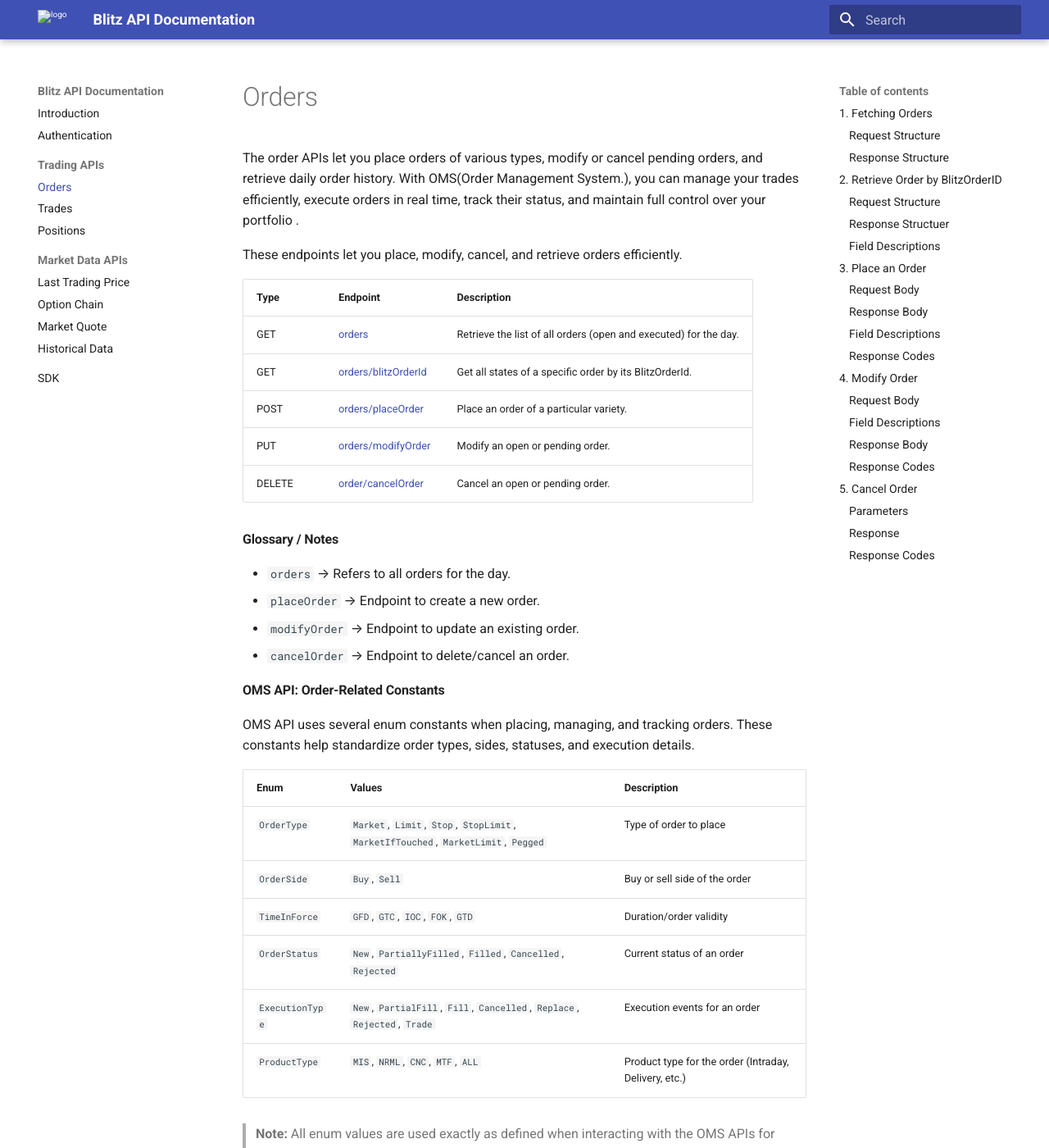
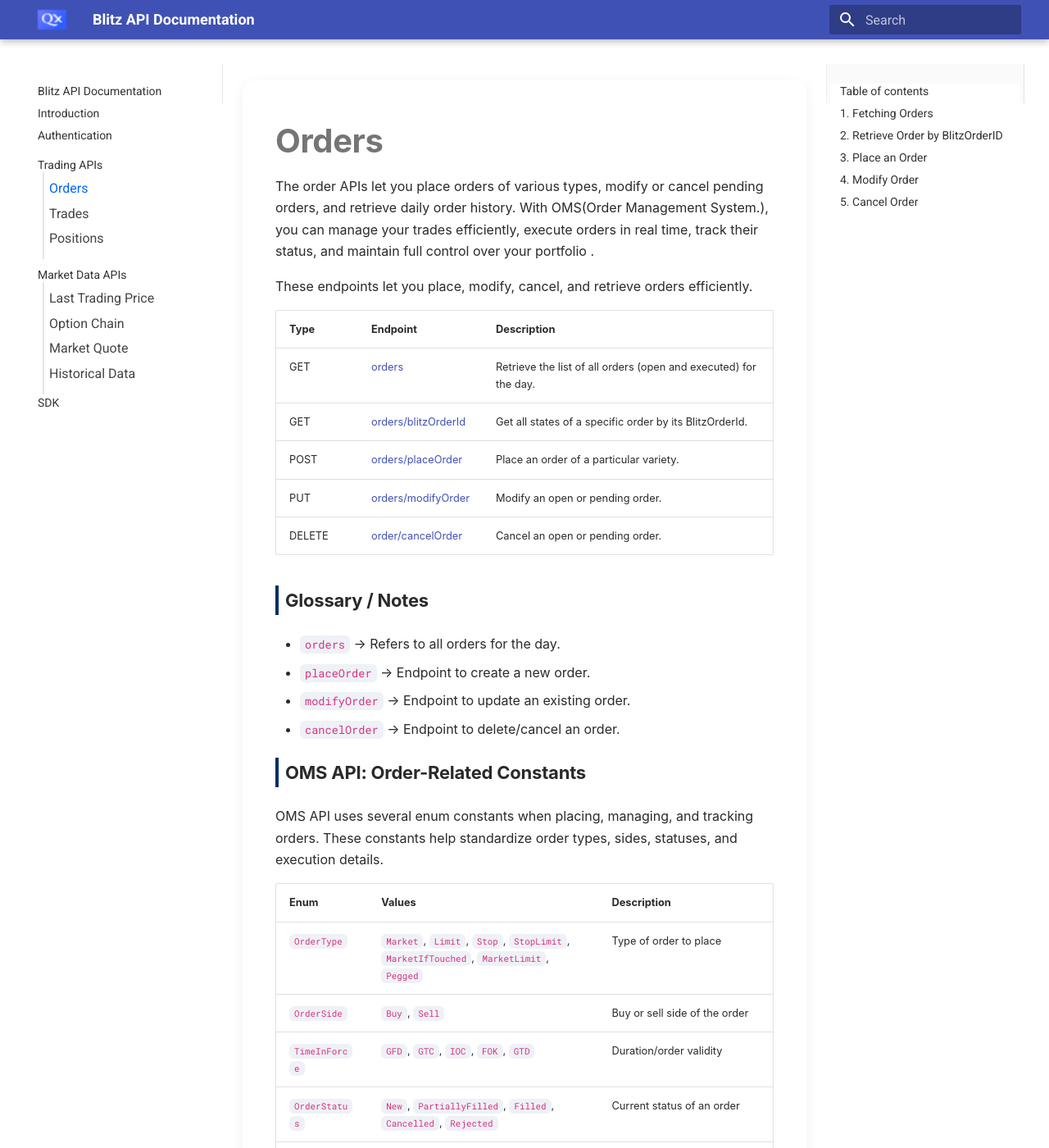
Before and after one commit to harshitverma-16/blitz-api-doc, an MkDocs documentation site: the page built from docs/orders.md, in a window 1280 px wide and 1400 px high. Shown: the whole window at 82% size. Built offline with MkDocs 1.6.1 and Material for MkDocs 9.7.7, drawn with Linux system fonts in a browser that asks for light colours.

Commit message:
update the css file

````diff
--- /dev/null
+++ b/docs/css/custom.css
@@ -0,0 +1,127 @@
+
+/* Optional: add border or padding to make it more noticeable */
+h4 {
+  border-left: 4px solid #003063;
+  padding-left: 8px;
+  font-weight: 600;
+  font-size: 22px;
+}
+
+
+
+/* Remove the top header bar */
+.md-header {
+    display: transparent !important;
+}
+.md-main {
+    margin-top: 0 !important;
+}
+
+/* Make sidebar cleaner */
+.md-sidebar {
+    background: #ffffff !important;
+    border-right: 1px solid #e4e4e4 !important;
+}
+
+/* Sidebar navigation style */
+.md-nav__title, .md-nav__link {
+    font-weight: 500 !important;
+    color: #333 !important;
+}
+
+.md-nav__link--active {
+    color: #0066ff !important;       /* Pretty blue highlight */
+}
+
+.md-nav__item {
+    margin-bottom: 6px;
+}
+
+/* Page background softer */
+.md-content {
+    background: #ffffff !important;
+}
+
+/* Smooth content typography */
+.md-typeset {
+    font-family: "Inter", "Roboto", sans-serif !important;
+    font-size: 16px;
+    line-height: 1.65;
+    color: #2a2a2a;
+}
+
+/* Headings styling */
+.md-typeset h1 {
+    font-size: 2.0rem;
+    font-weight: 700;
+    margin-bottom: 0.8rem;
+}
+
+.md-typeset h2 {
+    font-size: 1.6rem;
+    font-weight: 600;
+    margin-top: 2rem;
+}
+
+/* Code blocks */
+.md-typeset pre > code {
+    background: #f5f5f7 !important;
+    border-radius: 10px;
+    padding: 1rem !important;
+}
+
+.md-typeset code {
+    background: #eef1f5;
+    padding: 2px 6px;
+    border-radius: 6px;
+    color: #d63384;
+}
+
+/* Tables */
+.md-typeset table {
+    border-radius: 10px;
+    overflow: hidden;
+    border: 1px solid #ddd;
+}
+
+/* Card-like feel around main content */
+.md-content__inner {
+    background: #ffffff;
+    padding: 2rem;
+    border-radius: 14px;
+    box-shadow: 0 4px 16px rgba(0,0,0,0.06);
+    margin-top: 1rem;
+}
+
+/* Remove right side Table of Contents gray box */
+.md-sidebar--secondary {
+    border-left: 1px solid #eee;
+    background: #fafafa !important;
+}
+
+/* Smooth link styling */
+a {
+    color: #0066ff;
+}
+a:hover {
+    text-decoration: underline;
+}
+
+/* Restore proper indentation for nested navigation */
+.md-nav__item .md-nav__list {
+    margin-left: 18px !important;   /* indent sub-items */
+    padding-left: 6px !important;
+    border-left: 2px solid #e5e5e5; /* subtle line for hierarchy */
+}
+
+/* Sub-item link styling */
+.md-nav__item .md-nav__list .md-nav__link {
+    font-size: 0.8rem;
+    color: #444 !important;
+}
+
+/* Active sub-item */
+.md-nav__item .md-nav__list .md-nav__link--active {
+    color: #0066ff !important;
+    font-weight: 600;
+}
--- a/docs/orders.md
+++ b/docs/orders.md
@@ -56,10 +56,10 @@
   'http://api.blitz.com/api/order' \
   -H 'accept: */*'
 ```
-### Request Structure
+#### Request Structure
 - No Body
 
-### Response Structure
+#### Response Structure
 
 <details>
 <summary>Click to view Order List JSON Body</summary>
@@ -300,10 +300,10 @@
   -H 'accept: application/json' \
   -H 'Authorization: Bearer YOUR_JWT_TOKEN'
 ```
-### Request Structure
+#### Request Structure
 - No Body Required.
 
-### Response Structuer
+#### Response Structuer
 
 <details>
 <summary>Click to view Order by BlitzOrderID JSON Body</summary>
@@ -480,7 +480,7 @@
 ```
 </details>
 
-### Field Descriptions
+#### Field Descriptions
 
 | Field | Type | Description |
 |-------|------|------------|
@@ -555,7 +555,7 @@
   -d 'Request JSON'
 
 ```
-### Request Body
+#### Request Body
 
 ```json
 {
@@ -583,7 +583,7 @@
     - If both are sent, `instrumentId` will take priority.
 
 
-### Response Body
+#### Response Body
 ```json
 {
     "status": "success",
@@ -594,7 +594,7 @@
 }
 ```
 
-### Field Descriptions
+#### Field Descriptions
 
 | Field | Type | Description |
 |-------|------|------------|
@@ -613,7 +613,7 @@
 | exchangeTradingSessionOrderFlag | boolean | Flag specifying the exchange trading session (Pre-open, Normal, Pre-close, etc.) |
 | isFictive | boolean | True if the order is simulated/fictive (not a real order) |
 
-### Response Codes
+#### Response Codes
 
 | HTTP Code | Description |
 |------------|-------------|
@@ -653,7 +653,7 @@
   -d 'Request Json'
 ```
 
-### Request Body
+#### Request Body
 
 ```json
 {
@@ -669,7 +669,7 @@
   "TiF_GTD_Date": "2025-12-31"
 }
 ```
-### Field Descriptions
+#### Field Descriptions
 
 | Field | Type | Description |
 |-------|------|------------|
@@ -683,7 +683,7 @@
 | tif | string | Time-in-force for the order: GFD, GTC, IOC, FOK, GTD, or None |
 | tiF_GTD_Date | string | Expiry date for GTD orders in `YYYY-MM-DD` format |
 
-### Response Body
+#### Response Body
 ```json
 {
     "status": "success",
@@ -693,7 +693,7 @@
     }
 }
 ```
-### Response Codes
+#### Response Codes
 
 | HTTP Code | Description |
 |------------|-------------|
@@ -719,7 +719,7 @@
 > Orders that are already executed or expired cannot be cancelled.
 :::
 
-### Parameters
+#### Parameters
 
 | Name | Type | Description |
 |------|------|------------|
@@ -732,14 +732,14 @@
   -H 'accept: */*' \
   -H 'Authorization: Bearer YOUR_JWT_TOKEN'
 ```
-### Response
+#### Response
 
 ```json
 {
   "Message": "Order cancelled successfully."
 }
 ```
-### Response Codes
+#### Response Codes
 
 | HTTP Code | Description |
 |------------|-------------|
````
Also changed, not shown: docs/LTP.md (+1 -1 lines), docs/index.md (+0 -4 lines), docs/positions.md (+2 -2 lines), docs/trades.md (+2 -2 lines), docs/favicon.ico (added), docs/icon.png (added).
